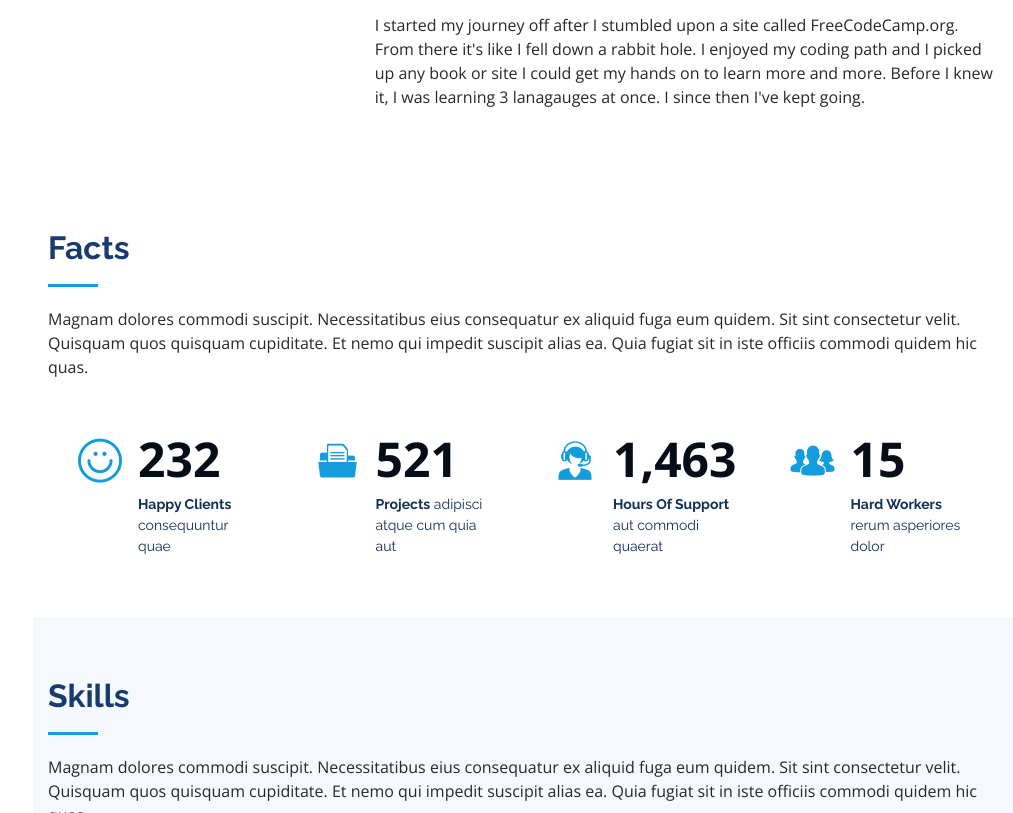
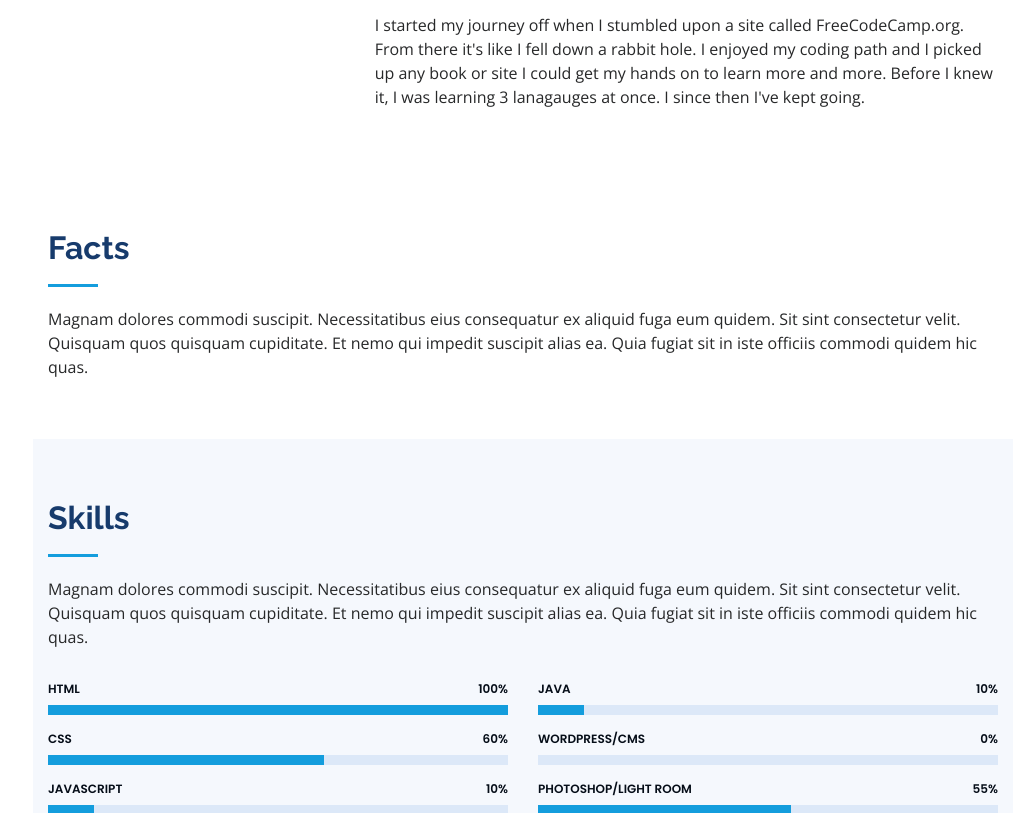
Before and after one commit to RhyanJenkins/rhyanjenkins.github.io, a plain HTML site: page index.html in a window 1280 px wide. Shown: the part 1283-2096 px from the top of the page, without its empty margins (267-1280 px from the left). Drawn offline with nearby package versions, Linux system fonts and the light colour scheme.

Commit message:
fix wording

```diff
--- a/index.html
+++ b/index.html
@@ -119,7 +119,7 @@
               </div>
             </div>
             <p>
-            I started my journey off after I stumbled upon a site called FreeCodeCamp.org. From there it's like I fell down a rabbit hole. I enjoyed my coding path and I picked up any book or site I could get my hands on to learn more and more. Before I knew it, I was learning 3 lanagauges at once. I since then I've kept going.
+            I started my journey off when I stumbled upon a site called FreeCodeCamp.org. From there it's like I fell down a rabbit hole. I enjoyed my coding path and I picked up any book or site I could get my hands on to learn more and more. Before I knew it, I was learning 3 lanagauges at once. I since then I've kept going.
             </p>
           </div>
         </div>
@@ -136,7 +136,7 @@
           <p>Magnam dolores commodi suscipit. Necessitatibus eius consequatur ex aliquid fuga eum quidem. Sit sint consectetur velit. Quisquam quos quisquam cupiditate. Et nemo qui impedit suscipit alias ea. Quia fugiat sit in iste officiis commodi quidem hic quas.</p>
         </div>
 
-        <div class="row no-gutters">
+       <!-- <div class="row no-gutters">
 
           <div class="col-lg-3 col-md-6 d-md-flex align-items-md-stretch" data-aos="fade-up">
             <div class="count-box">
@@ -168,7 +168,7 @@
               <span data-toggle="counter-up">15</span>
               <p><strong>Hard Workers</strong> rerum asperiores dolor</p>
             </div>
-          </div>
+          </div> -->
 
         </div>
 
```
